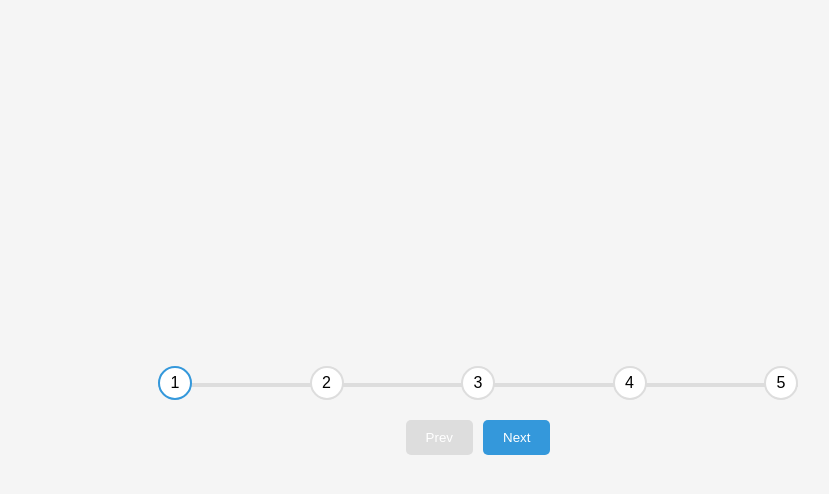
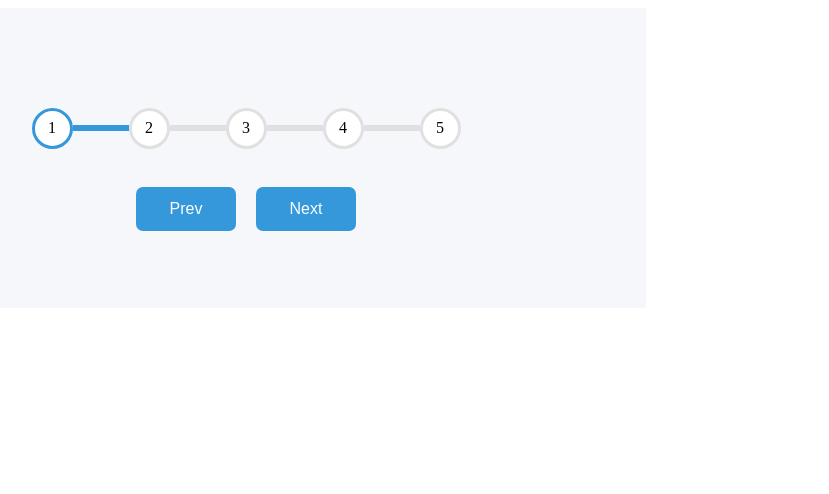
Before and after one commit to acciojob/progress-bar-hamuzah, a website: page main.html in a window 1280 px wide. Shown: the whole page, without its empty margins (162-991 px from the left). Drawn offline with Linux system fonts and the light colour scheme.

Commit message:
created a submission

```diff
--- a/main.html
+++ b/main.html
@@ -8,20 +8,23 @@
 
 <body>
 
-  <div class="progress-container">
-    <div class="progress">
-      <div class="progress-bar" id="progress-bar"></div>
-    </div>
-    <div class="circle active">1</div>
-    <div class="circle">2</div>
-    <div class="circle">3</div>
-    <div class="circle">4</div>
-    <div class="circle">5</div>
-  </div>
-  <div class="buttons">
-    <button id="prev" disabled>Prev</button>
-    <button id="next">Next</button>
-  </div>
+   <section class=sec>
+		<div class="top">
+			<div class="circle active" id="circle-1">1</div>
+			<div class="line active"></div>
+			<div class="circle" id="circle-2">2</div>
+			<div class="line"></div>
+			<div class="circle" id="circle-3">3</div>
+			<div class="line"></div>
+			<div class="circle" id="circle-4">4</div>
+			<div class="line"></div>
+			<div class="circle" id="circle-5">5</div>
+		</div>
+		<div>
+			<button id="prev" disabled>Prev</button>
+			<button id="next">Next</button>
+		</div>
+	</section>
 
 
 
--- a/script.js
+++ b/script.js
@@ -1,24 +1,22 @@
-const progress = document.getElementById('progress-bar');
-    const prev = document.getElementById('prev');
-    const next = document.getElementById('next');
  const circles = document.querySelectorAll('.circle');
-
+const prevButton = document.getElementById('prev');
+const nextButton = document.getElementById('next');
 let currentActive = 1;
 
-    next.addEventListener('click', () => {
+nextButton.addEventListener('click', () => {
   currentActive++;
 
-      if(currentActive > circles.length) {
+  if (currentActive > circles.length) {
     currentActive = circles.length;
   }
 
   update();
 });
 
-    prev.addEventListener('click', () => {
+prevButton.addEventListener('click', () => {
   currentActive--;
 
-      if(currentActive < 1) {
+  if (currentActive < 1) {
     currentActive = 1;
   }
 
@@ -26,24 +24,20 @@ const progress = document.getElementById('progress-bar');
 });
 
 function update() {
-      circles.forEach((circle, idx) => {
-        if(idx < currentActive) {
+  circles.forEach((circle, index) => {
+    if (index < currentActive) {
       circle.classList.add('active');
     } else {
       circle.classList.remove('active');
     }
   });
 
-      const actives = document.querySelectorAll('.active');
-
-      progress.style.width = (actives.length - 1) / (circles.length - 1) * 100 + '%';
-
-      if(currentActive === 1) {
-        prev.disabled = true;
-      } else if(currentActive === circles.length) {
-        next.disabled = true;
+  if (currentActive === 1) {
+    prevButton.disabled = true;
+  } else if (currentActive === circles.length) {
+    nextButton.disabled = true;
   } else {
-        prev.disabled = false;
-        next.disabled = false;
+    prevButton.disabled = false;
+    nextButton.disabled = false;
   }
 }
--- a/styles.css
+++ b/styles.css
@@ -1,65 +1,52 @@
-body {
-      font-family: Arial, sans-serif;
+.sec {
+	background-color: #F6F7FB;
+	width: 800px;
+	height: 300px;
 	display: flex;
-      flex-direction: column;
+	flex-flow: column;
+	justify-content: center;
 	align-items: center;
+}
+.top {
+	display: flex;
 	justify-content: center;
-      height: 100vh;
-      margin: 0;
-      background-color: #f5f5f5;
-    }
-    .progress-container {
-      display: flex;
 	align-items: center;
-      justify-content: space-between;
-      width: 50%;
-      margin: 20px 0;
-      position: relative;
-    }
-    .progress {
-      position: absolute;
-      top: 50%;
-      left: 0;
-      width: 100%;
-      height: 4px;
-      background-color: #ddd;
-      z-index: -1;
-    }
-    .progress-bar {
-      height: 100%;
-      background-color: #3498db;
-      width: 0%;
-      transition: width 0.3s ease;
+	margin: 30px;
 }
 .circle {
-      width: 30px;
-      height: 30px;
+	background-color: white;
+	width: 35px;
+	height: 35px;
+	border: 3px solid #E0E0E0;
 	border-radius: 50%;
-      background-color: #fff;
-      border: 2px solid #ddd;
 	display: flex;
+	justify-content: center;
 	align-items: center;
-      justify-content: center;
-      position: relative;
-      z-index: 1;
 }
-    .circle.active {
-      border-color: #3498db;
+.line {
+	width: 50px;
+	border: 3px solid #E0E0E0;
 }
-    .buttons {
-      display: flex;
-      gap: 10px;
+.active {
+	border: 3px solid #3498DB;
 }
-    .buttons button {
-      padding: 10px 20px;
+#prev {
+	background-color: #3498DB;
+	color: white;
+	width: 100px;
+	padding: 13px;
+	margin: 8px;
 	border: none;
-      background-color: #3498db;
-      color: #fff;
-      cursor: pointer;
-      border-radius: 5px;
-      transition: background-color 0.3s ease;
+	border-radius: 7px;
+	font-size : 16px;
 }
-    .buttons button:disabled {
-      background-color: #ddd;
-      cursor: not-allowed;
+#next {
+	background-color: #3498DB;
+	color: white;
+	width: 100px;
+	padding: 13px;
+	margin: 8px;
+	border: none;
+	border-radius: 7px;
+	font-size : 16px;
 }
```
Lines whose indentation alone changed are shown as unchanged.
